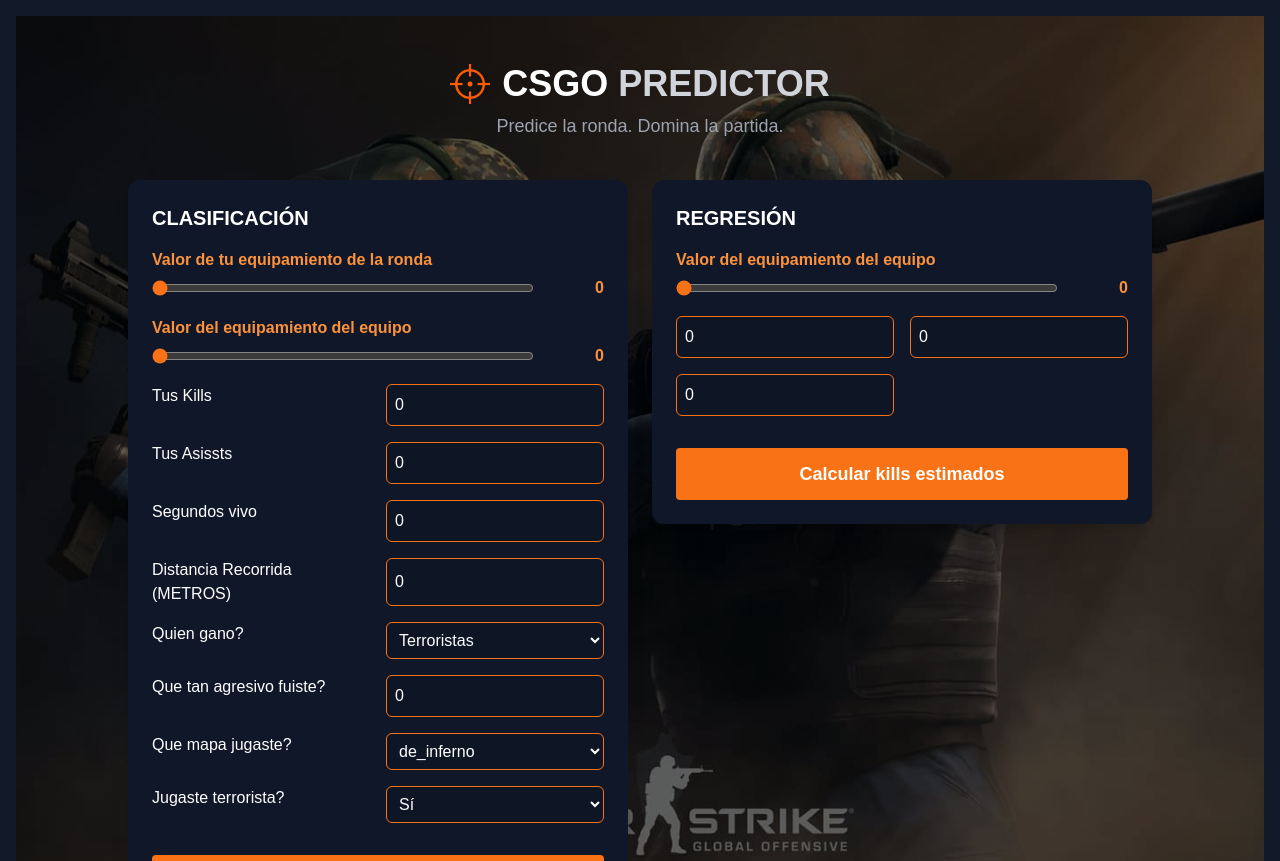
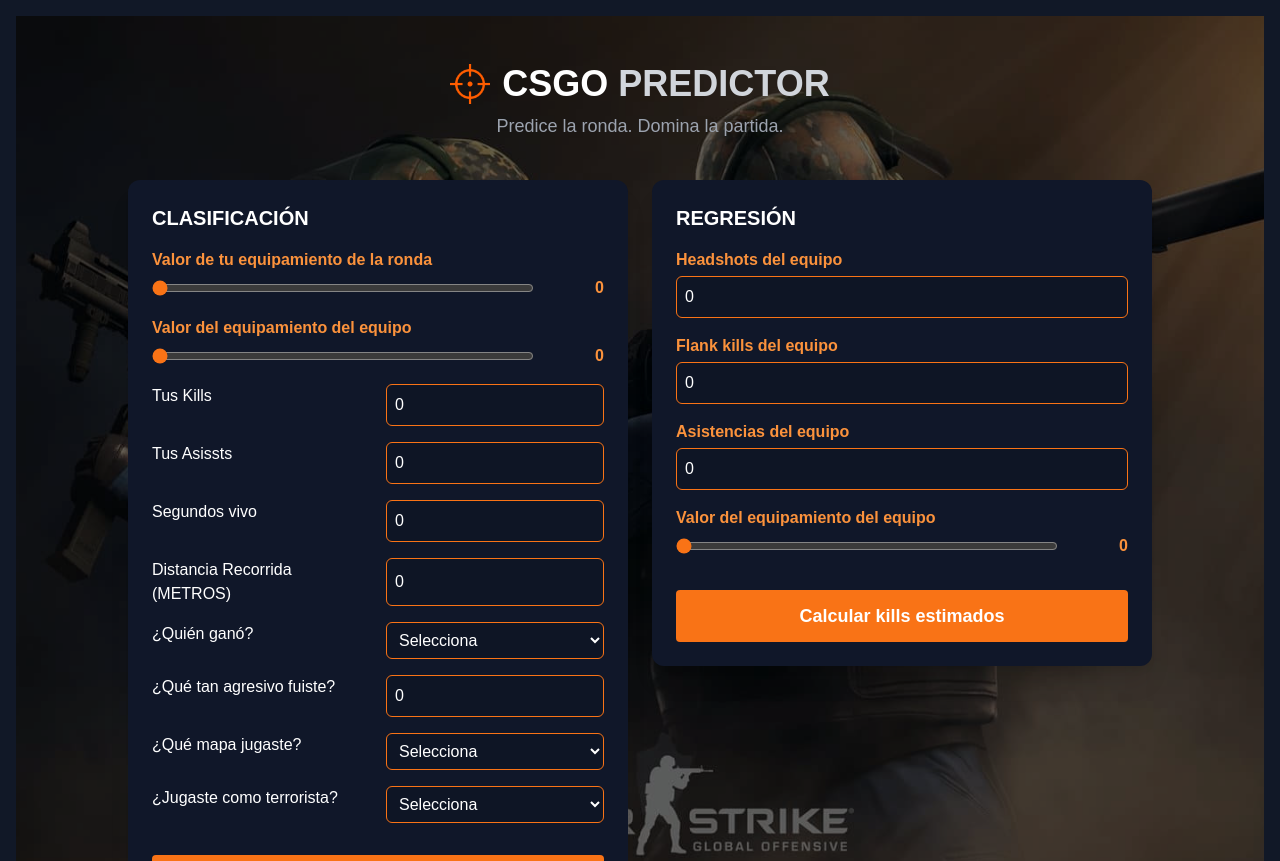
Before and after one commit to KevinParker02/EV_ML_CS, a React (Vite) app in the folder PagCSsuperBuena/: page / in a window 1280 px wide. Shown: the top 861 px of the page. Built offline with nearby package versions, Linux system fonts and the light colour scheme; the HTML template or start-up script is replaced by a standard one.

Commit message:
Funciona?

```diff
--- a/PagCSsuperBuena/src/components/CSGOPredictor.jsx
+++ b/PagCSsuperBuena/src/components/CSGOPredictor.jsx
@@ -17,10 +17,10 @@
   });
 
   const [formRegresion, setFormRegresion] = useState({
-    match_kills: 0,
+    match_headshots: 0,
     team_starting_equipment_value: 0,
-    travelled_distance: 0,
-    time_alive: 0,
+    match_flank_kills: 0,
+    match_assists: 0,
   });
 
   const [prediction, setPrediction] = useState(null);
@@ -71,7 +71,7 @@
         body: JSON.stringify(formRegresion),
       });
       const data = await res.json();
-      setRegresionResult(data.victory_probability || 0);
+      setRegresionResult(data.match_kills || 0);
     } catch (err) {
       console.error("Error al predecir regresión:", err);
     } finally {
@@ -101,7 +101,6 @@
             <form onSubmit={handleSubmitClasificacion} className="grid grid-cols-2 gap-4">
               <h2 className="col-span-2 text-white font-bold text-xl">CLASIFICACIÓN</h2>
 
-              {/* Inputs */}
               <div className="col-span-2">
                 <label className="block text-orange-400 font-semibold mb-1">Valor de tu equipamiento de la ronda</label>
                 <div className="flex items-center gap-4">
@@ -117,6 +116,7 @@
                   <span className="text-orange-400 font-bold w-16 text-right">{formClasificacion.team_starting_equipment_value}</span>
                 </div>
               </div>
+
               <h2>Tus Kills</h2>
               <input type="number" name="round_kills" placeholder="Kills ronda" value={formClasificacion.round_kills} onChange={handleChangeClasificacion} className={inputClass} />
               <h2>Tus Asissts</h2>
@@ -126,24 +126,27 @@
               <h2>Distancia Recorrida (METROS)</h2>
               <input type="number" name="travelled_distance" placeholder="Distancia recorrida (m)" value={formClasificacion.travelled_distance} onChange={handleChangeClasificacion} className={inputClass} />
 
-              <h2>Quien gano?</h2>
+              <h2>¿Quién ganó?</h2>
               <select name="round_winner" value={formClasificacion.round_winner} onChange={handleChangeClasificacion} className={inputClass}>
-                <option value={0}>Terroristas</option>
-                <option value={1}>ContraTerroristas</option>
+                <option value="">Selecciona</option>
+                <option value="Terroristas">Terroristas</option>
+                <option value="ContraTerroristas">ContraTerroristas</option>
               </select>
 
-              <h2>Que tan agresivo fuiste?</h2>
+              <h2>¿Qué tan agresivo fuiste?</h2>
               <input type="number" step="0.01" name="aggro_ratio" placeholder="Índice de agresividad" value={formClasificacion.aggro_ratio} onChange={handleChangeClasificacion} className={inputClass} />
 
-              <h2>Que mapa jugaste?</h2>
+              <h2>¿Qué mapa jugaste?</h2>
               <select name="map" value={formClasificacion.map} onChange={handleChangeClasificacion} className={inputClass}>
+                <option value="">Selecciona</option>
                 <option value="inferno">de_inferno</option>
                 <option value="mirage">de_mirage</option>
                 <option value="nuke">de_nuke</option>
               </select>
 
-              <h2>Jugaste terrorista?</h2>
+              <h2>¿Jugaste como terrorista?</h2>
               <select name="team_terrorist" value={formClasificacion.team_terrorist} onChange={handleChangeClasificacion} className={inputClass}>
+                <option value="">Selecciona</option>
                 <option value="true">Sí</option>
                 <option value="false">No</option>
               </select>
@@ -162,26 +165,52 @@
                 <p className="text-gray-400 mt-1">{prediction.message}</p>
               </div>
             )}
-
           </div>
 
           {/* REGRESIÓN */}
           <div className="bg-[#101729] p-6 rounded-xl shadow-xl w-full md:w-[500px]">
             <h2 className="text-white font-bold text-xl mb-4">REGRESIÓN</h2>
             <form onSubmit={handleSubmitRegresion} className="grid grid-cols-2 gap-4">
+
+              {/* Match Headshots */}
+              <div className="col-span-2">
+                <label className="block text-orange-400 font-semibold mb-1">Headshots del equipo</label>
+                <input type="number" name="match_headshots" value={formRegresion.match_headshots} onChange={handleChangeRegresion} className={inputClass} />
+              </div>
+
+              {/* Flank Kills */}
+              <div className="col-span-2">
+                <label className="block text-orange-400 font-semibold mb-1">Flank kills del equipo</label>
+                <input type="number" name="match_flank_kills" value={formRegresion.match_flank_kills} onChange={handleChangeRegresion} className={inputClass} />
+              </div>
+
+              {/* Match Assists */}
+              <div className="col-span-2">
+                <label className="block text-orange-400 font-semibold mb-1">Asistencias del equipo</label>
+                <input type="number" name="match_assists" value={formRegresion.match_assists} onChange={handleChangeRegresion} className={inputClass} />
+              </div>
+
+              {/* Team Starting Equipment (slider) */}
               <div className="col-span-2">
                 <label className="block text-orange-400 font-semibold mb-1">Valor del equipamiento del equipo</label>
                 <div className="flex items-center gap-4">
-                  <input type="range" name="team_starting_equipment_value" min="0" max="9000" step="100" value={formRegresion.team_starting_equipment_value} onChange={handleChangeRegresion} className="w-full h-2 bg-gray-700 rounded-lg cursor-pointer accent-orange-500" />
+                  <input
+                    type="range"
+                    name="team_starting_equipment_value"
+                    min="0"
+                    max="9000"
+                    step="100"
+                    value={formRegresion.team_starting_equipment_value}
+                    onChange={handleChangeRegresion}
+                    className="w-full h-2 bg-gray-700 rounded-lg cursor-pointer accent-orange-500"
+                  />
                   <span className="text-orange-400 font-bold w-16 text-right">{formRegresion.team_starting_equipment_value}</span>
                 </div>
               </div>
 
-              <input type="number" name="match_kills" placeholder="Asesinatos en la partida" value={formRegresion.match_kills} onChange={handleChangeRegresion} className={inputClass} />
-              <input type="number" name="time_alive" placeholder="Tiempo de supervivencia" value={formRegresion.time_alive} onChange={handleChangeRegresion} className={inputClass} />
-              <input type="number" name="travelled_distance" placeholder="Distancia recorrida" value={formRegresion.travelled_distance} onChange={handleChangeRegresion} className={inputClass} />
-
-              <button type="submit" className="col-span-2 mt-4 bg-orange-500 hover:bg-orange-600 font-bold py-3 px-6 rounded text-lg">Calcular kills estimados</button>
+              <button type="submit" className="col-span-2 mt-4 bg-orange-500 hover:bg-orange-600 font-bold py-3 px-6 rounded text-lg">
+                Calcular kills estimados
+              </button>
             </form>
 
             {loadingRegresion && <div className="mt-10 text-center text-orange-400 font-semibold text-xl">Calculando...</div>}
```
Also changed, not shown: 2 other files (tests, documents, lock files or other folders).
